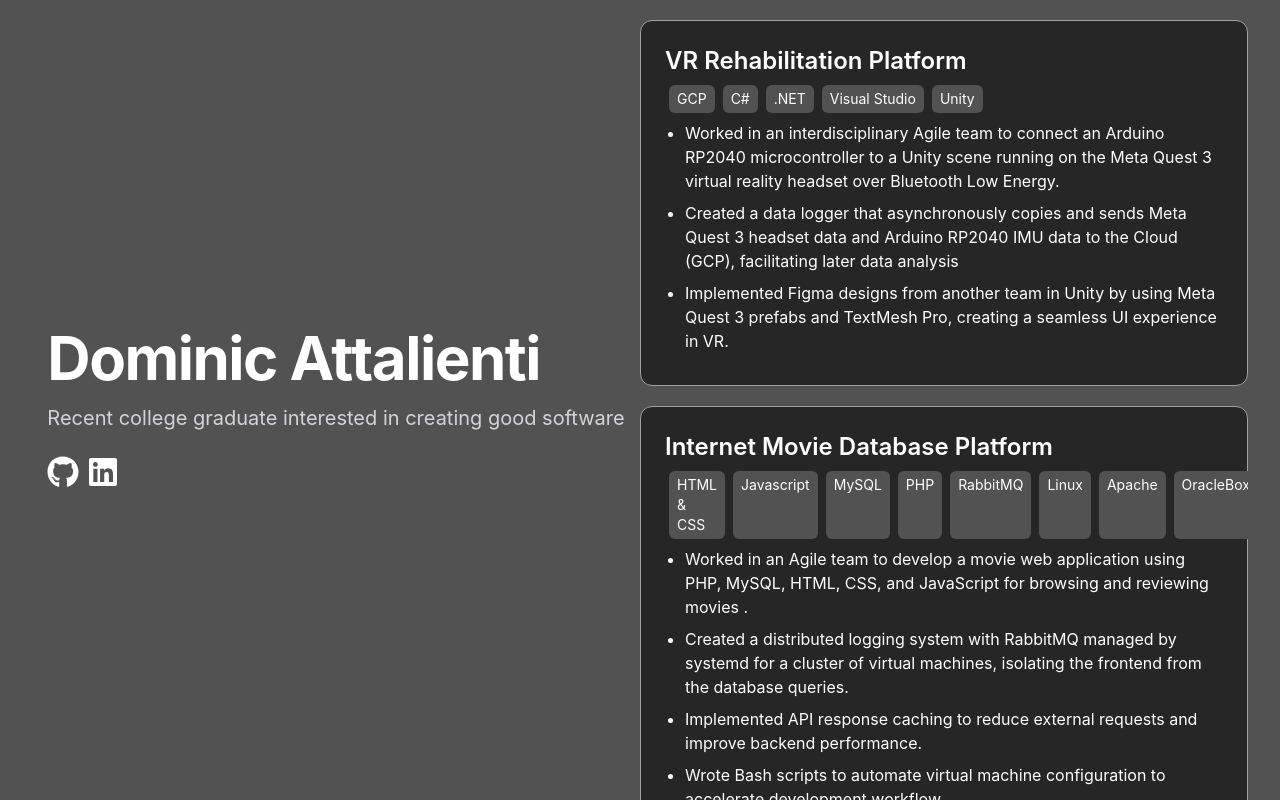
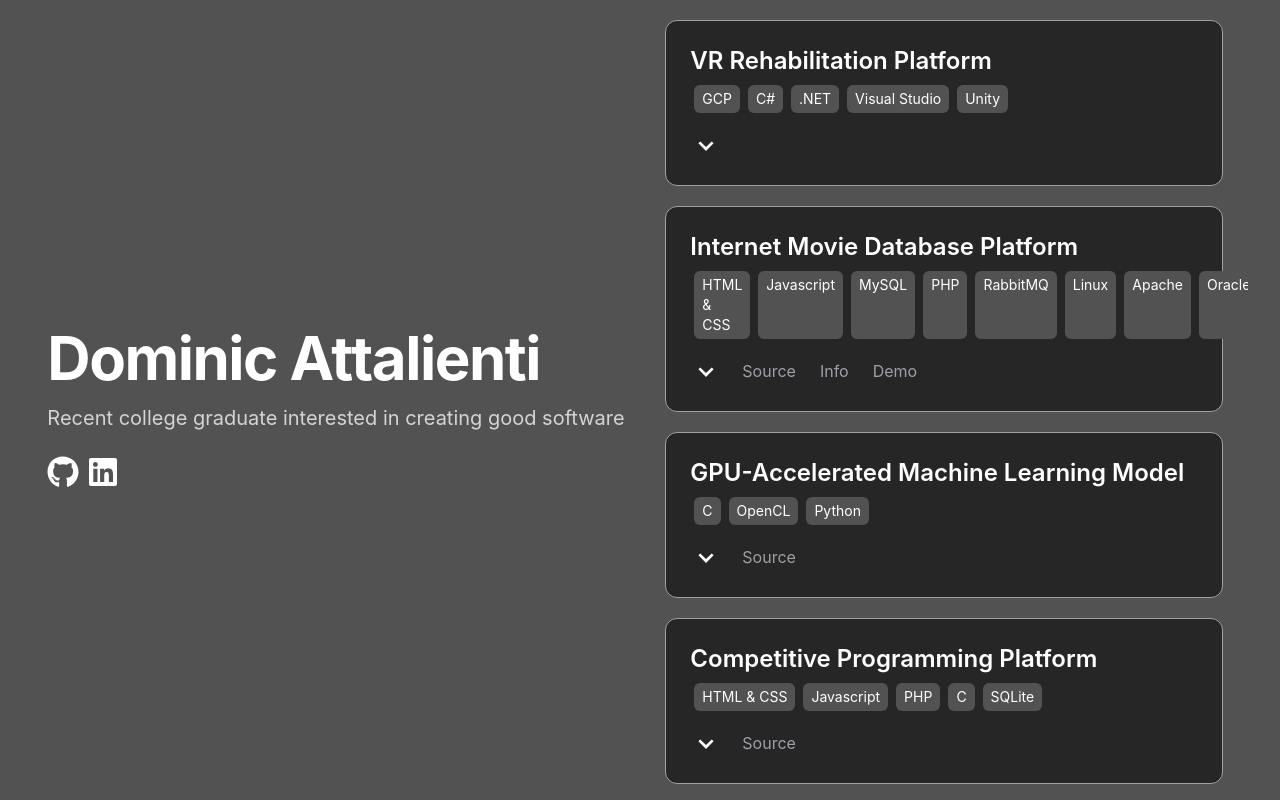
Before and after one commit to dominicattal/dominicattal.github.io, a React app: page / in a window 1280 px wide. Built offline with nearby package versions, Linux system fonts and the light colour scheme; the HTML template or start-up script is replaced by a standard one.

Commit message:
improved project card

```diff
--- a/src/components/Home.tsx
+++ b/src/components/Home.tsx
@@ -46,6 +46,8 @@
                 "Wrote Bash scripts to automate virtual machine configuration to accelerate development workflow."
               ]}
               github="https://github.com/dominicattal/rabbitmqphp_example"
+              route="/test"
+              demo="hello"
             />
             <ProjectCard
               title="GPU-Accelerated Machine Learning Model"
--- a/src/components/ProjectCard.tsx
+++ b/src/components/ProjectCard.tsx
@@ -1,3 +1,6 @@
+import { useState } from "react";
+import { BiChevronDown } from "react-icons/bi";
+
 type ProjectCardProps = {
   title: string;
   bullet_points: string[];
@@ -15,8 +18,9 @@
   route,
   github,
 }: ProjectCardProps) {
+  const [expanded, setExpanded] = useState(false);
   return (
-    <div className="rounded-xl border border-neutral-400 bg-neutral-800 p-6 my-5">
+    <div className="rounded-xl border w-11/12 mx-auto max-w-4xl border-neutral-400 bg-neutral-800 p-6 my-5">
 
       <h3 className="mb-2 text-2xl font-semibold">
         {title}
@@ -32,7 +36,7 @@
         }
       </div>
 
-      <ul className="list-disc pl-5 mb-2">
+      <ul className={`list-disc pl-5 mb-2 overflow-hidden transition-all duration-300 ${expanded ? "max-h-96 opacity-100" : "max-h-0 opacity-0"}`}>
         {Array.isArray(bullet_points) &&
           bullet_points.map((point, index) => (
             <li key={index} className="mb-2">
@@ -42,25 +46,36 @@
         }
       </ul>
 
-      <div className="flex gap-4">
+      <div className="flex">
+        <button
+          onClick={() => setExpanded(!expanded)}
+          className="mr-5"
+        >
+          <BiChevronDown
+            className={`h-8 w-8 transition-transform duration-300 ${expanded ? "rotate-180" : ""}`}
+          />
+        </button>
+
+        <div className="flex gap-6">
+          {github && (
+            <a target="_blank" rel="noopener noreferrer" className="flex rounded-l items-center text-zinc-400 hover:text-white" href={github}>
+              Source
+            </a>
+          )}
+
           {route && (
-          <a>
+            <a className="flex items-center text-zinc-400 hover:text-white">
               Info
             </a>
           )}
 
-        {github && (
-          <a target="_blank" rel="noopener noreferrer" className="lex items-center gap-2 text-zinc-400 hover:text-white" href={github}>
-            Github
-          </a>
-        )}
-
           {demo && (
-          <a target="_blank" rel="noopener noreferrer" href={demo}>
+            <a target="_blank" rel="noopener noreferrer" className="flex items-center text-zinc-400 hover:text-white" href={demo}>
               Demo
             </a>
           )}
         </div>
       </div>
+    </div>
   )
 }
```
Lines whose indentation alone changed are shown as unchanged.
